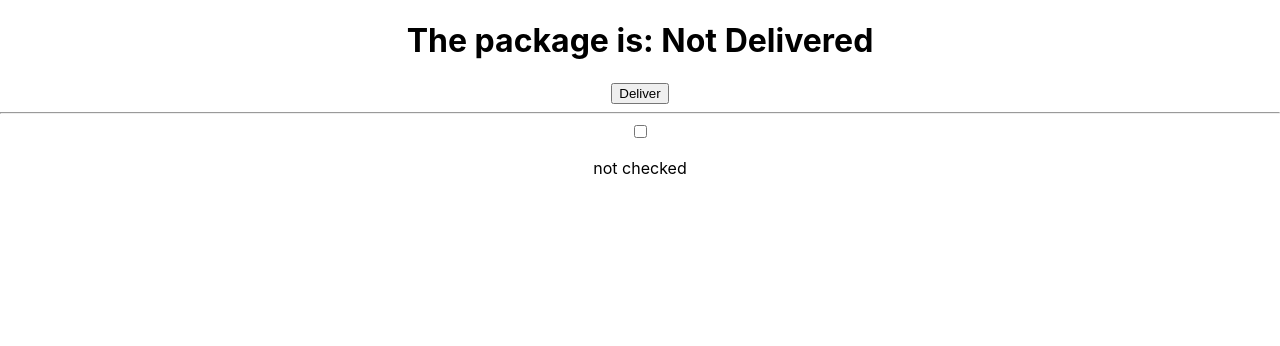
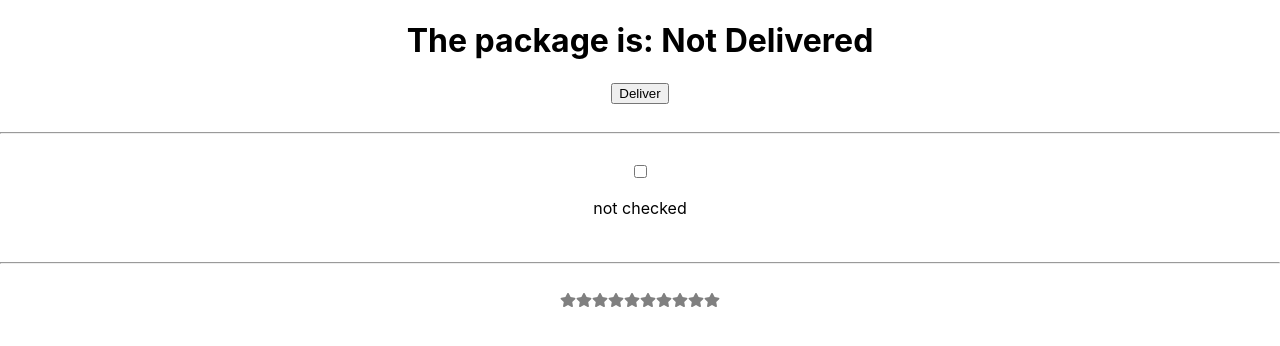
Before and after one commit to anthonyhenry/LinkedInLearning, a React (Create React App) app in the folder React Hooks/react-hooks/: page / in a window 1280 px wide. Shown: the top 346 px of the page. Built offline with nearby package versions, Linux system fonts and the light colour scheme.

Commit message:
useState and component trees with stars

```diff
--- a/React Hooks/react-hooks/src/App.js
+++ b/React Hooks/react-hooks/src/App.js
@@ -1,8 +1,11 @@
 import logo from './logo.svg';
 import './App.css';
-
 // useState requires an import
 import React, { useState } from "react";
+// Import stars from react-icons
+import { FaStar } from "react-icons/fa";
+
+
 
 // Array Destructuring Review
   // You can destructure arrays like so
@@ -13,6 +16,30 @@ console.log(second);
 const [,, third] = ["Dennis", "Ellie", "Fernando"]
 console.log(third);
 
+
+
+// Variable that returns an array of a specified length
+const createArray = (length) => [...Array(length)]
+
+// Function that returns a star icon
+function Star({selected = false, onSelect}) {
+  // The stars are red if selected, gray otherwise
+  return <FaStar color={selected ? "gold" : "gray"} onClick={onSelect} />
+}
+
+// Component that returns an array of stars
+  // The number of stars created is equal to totalStars, which has a default value of 5 if none is given
+function StarRating( {totalStars = 5} ){
+
+  // useState for handling changing star colors
+  const [selectedStars, setSelectedStars] = useState(0); // Initial value is 0 since no stars are selected to begin with
+
+  return createArray(totalStars).map( (n, i) => (
+  <Star key={i} selected={selectedStars > i} onSelect={ ()=> setSelectedStars(i + 1) } />) );
+}
+
+
+
 function App() {
 
   // The useState hook returns an array of two values
@@ -22,13 +49,18 @@ function App() {
   console.log(result);
 
 
+
   // Since useState returns an array, you can use array destructuring to store those two returned values
     // The initial value of the state variable is passed through the useState() function as an argument
     // Common naming convention for the function value is "set" + the state variable name
   const [status, setStatus] = useState("Not Delivered");
 
+
+
   // useState with a checkbox
   const [checked, setChecked] = useState(false);
+
+
 
   return (
     <div className="App">
@@ -38,13 +70,22 @@ function App() {
       <button onClick={ ()=> setStatus("Delivered")}>Deliver</button>
 
       <br/>
+      <br/>
       <hr/>
+      <br/>
 
       {/* checked useState */}
       <input type='checkbox' value={checked} onChange={ ()=> setChecked( (checked) => !checked )}/>
       {/* Use a ternary operator to output checked or not checked based on the value of the checked state variable */}
       <p>{checked ? "checked" : "not checked"}</p>
 
+      <br/>
+      <hr/>
+      <br/>
+
+      {/* useState and component trees with stars */}
+      <StarRating totalStars={10} />
+
     </div>
   );
 }
```
